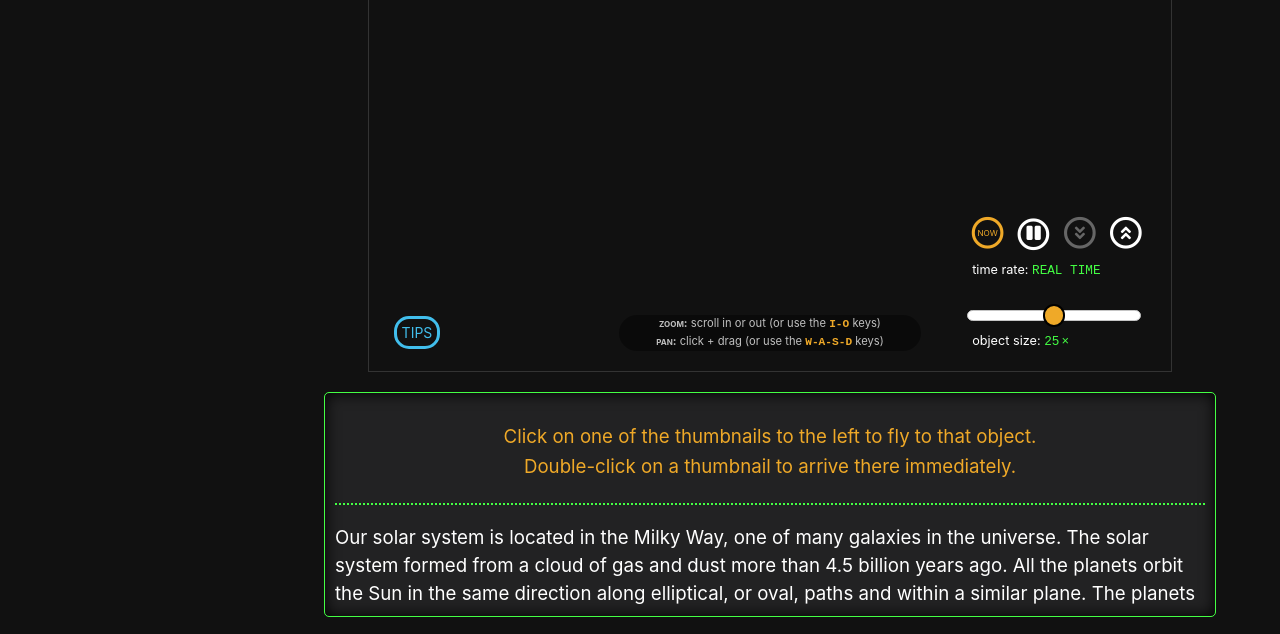
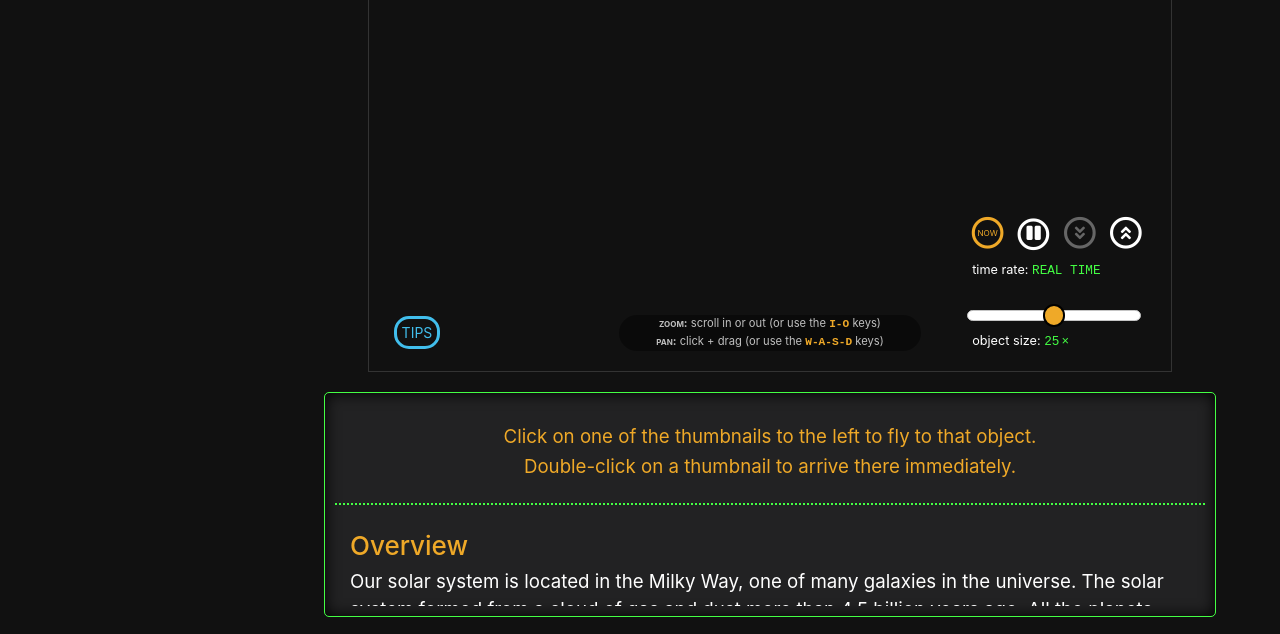
Before and after one commit to wwt-ambassadors/solar-system-explorer, a website: page content/index.html in a window 1280 px wide. Shown: the part 120-754 px from the top of the page. Drawn offline with nearby package versions, Linux system fonts and the light colour scheme; some packages are replaced by stand-ins of ours; a script that the page names is missing.

Commit message:
Format intro text to match other interactives

```diff
--- a/content/index.html
+++ b/content/index.html
@@ -171,7 +171,8 @@
                                     Double-click on a thumbnail to arrive there immediately.
                                 </p>
                             </div>
-                            <p class="begin_ss">
+                            <h4 class="begin_ss_h4">Overview</h4>
+                            <p class="begin_ss_p">
                                 Our solar system is located in the Milky Way, one of many galaxies in the universe. The solar system formed from a cloud of gas and dust more than 4.5 billion years ago. All the planets orbit the Sun in the same direction along elliptical, or oval, paths and within a similar plane. The planets in the inner solar system are relatively close together and mostly composed of rock. The planets in the outer solar system are far apart and mostly composed of gases and icy fluids.
                             </p>
                         </div>
--- a/content/style.css
+++ b/content/style.css
@@ -415,6 +415,16 @@ a, a:hover {
     text-align: left;
 }
 
+.begin_ss_h4 {
+    margin: 25px 15px 0.3rem 15px;
+	color: #EFA928;  /* used to be #8AFF8A */
+    font-size: calc(10px + 1.25vw);
+}
+
+.begin_ss_p {
+    margin: 0px 15px 0.3rem 15px;
+}
+
 #description_container {
 	display: block;
 	height: 100%;
```
